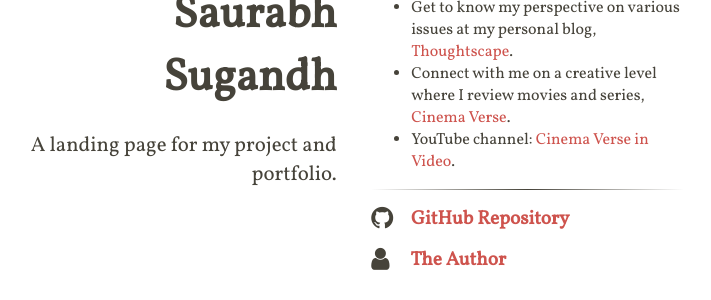
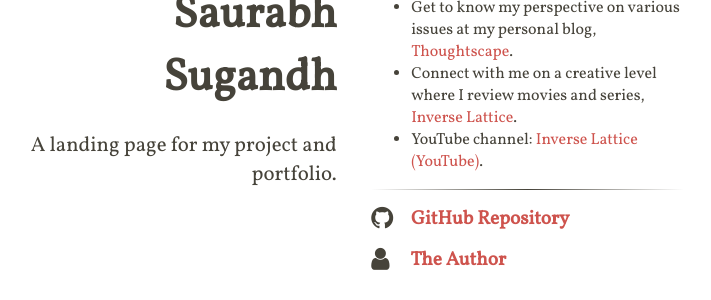
Before and after one commit to mrsauravs/home, a Jekyll site: the page built from index.html, in a window 1280 px wide. Shown: the part 251-551 px from the top of the page, without its empty margins (296-1007 px from the left). Built offline with Jekyll 4.4.1, drawn with Linux system fonts in a browser that asks for light colours; nearby versions of some CDN libraries.

Commit message:
Update content.html

```diff
--- a/_includes/content.html
+++ b/_includes/content.html
@@ -2,8 +2,8 @@
 <ul>
   <li>See the writing style that I follow for developer and user documentation, <a href="https://inverselattice.gitbook.io/docs/">Documentation</a> website.</li>
   <li>Get to know my perspective on various issues at my personal blog, <a href="https://thoughtscape.in/">Thoughtscape</a>.</li>
-  <li>Connect with me on a creative level where I review movies and series, <a href="https://cinema-verse.com/">Cinema Verse</a>.</li>
-  <li>YouTube channel: <a href="https://www.youtube.com/@cinema-verse">Cinema Verse in Video</a>.</li>
+  <li>Connect with me on a creative level where I review movies and series, <a href="https://inverselattice.com/">Inverse Lattice</a>.</li>
+  <li>YouTube channel: <a href="https://www.youtube.com/@inverselatice">Inverse Lattice (YouTube)</a>.</li>
 </ul>
 
 <hr />
```
